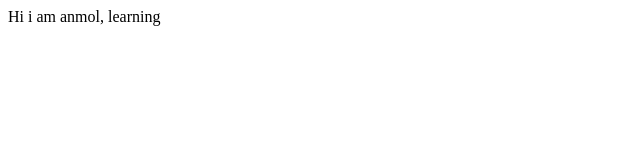
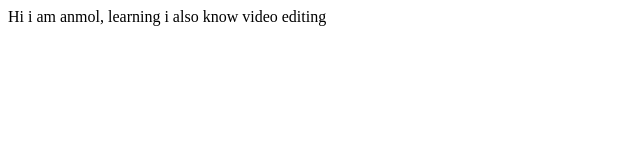
Before and after one commit to anmolmehra1717/learningnew, a plain HTML site: page index.html in a window 1280 px wide. Shown: the whole page, without its empty margins (0-640 px from the left). Drawn offline with Linux system fonts and the light colour scheme.

Commit message:
docs: added info
added new info

```diff
--- a/index.html
+++ b/index.html
@@ -8,5 +8,6 @@
 </head>
 <body>
     Hi i am anmol, learning
+    i also know video editing
 </body>
 </html>
```
